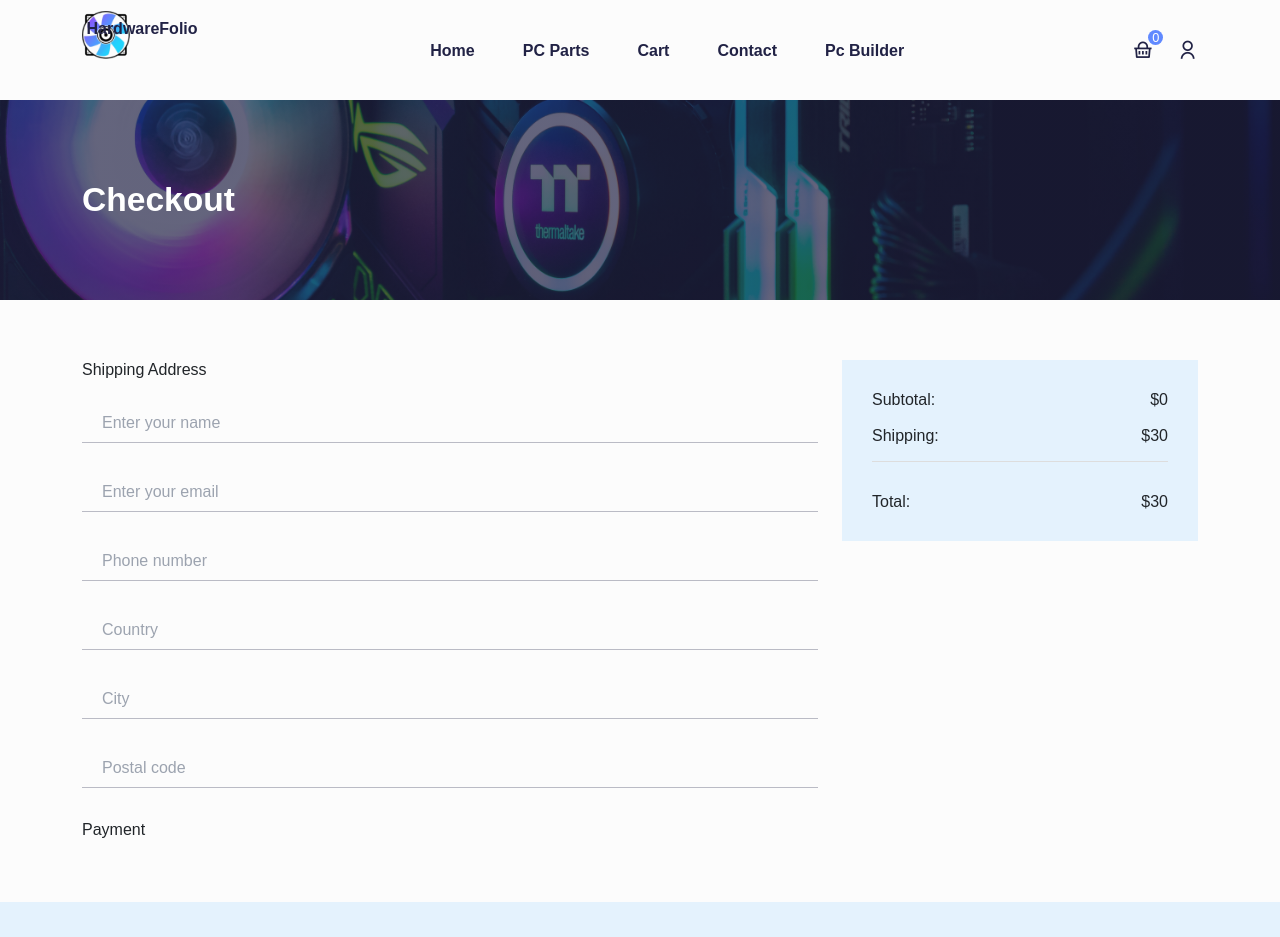
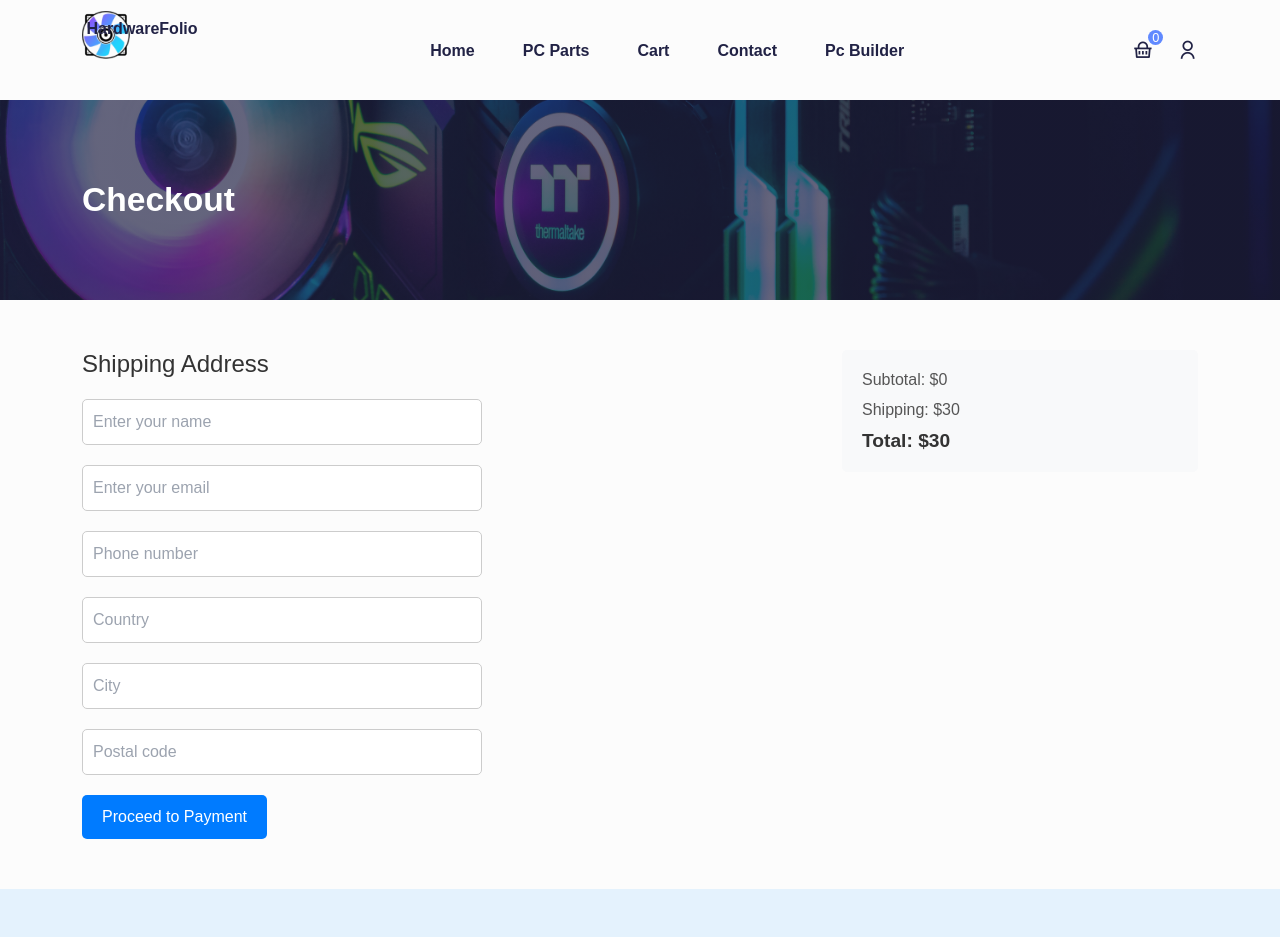
Before and after one commit to chanka1021/HardwareFolio, a React (Create React App) app: page /checkout in a window 1280 px wide. Shown: the top 937 px of the page. Built offline with nearby package versions, Linux system fonts and the light colour scheme.

Commit message:
add firebase and fetch data from it

```diff
--- a/package.json
+++ b/package.json
@@ -8,6 +8,8 @@
     "@testing-library/react": "^11.2.7",
     "@testing-library/user-event": "^12.8.3",
     "bootstrap": "^5.1.3",
+    "firebase": "^10.12.1",
+    "firebase-admin": "^12.1.1",
     "react": "^17.0.2",
     "react-dom": "^17.0.2",
     "react-icons": "^4.9.0",
--- /dev/null
+++ b/src/Hooks/GetProducts.js
@@ -0,0 +1,21 @@
+// useGetProducts.js
+import { useEffect, useState } from 'react';
+import { database } from '../firebaseConfig';
+import { ref, onValue } from 'firebase/database';
+
+const useGetProducts = () => {
+  const [products, setProducts] = useState([]);
+
+  useEffect(() => {
+    const productsRef = ref(database, 'products');
+    onValue(productsRef, (snapshot) => {
+      const data = snapshot.val();
+      const productsArray = data ? Object.values(data) : [];
+      setProducts(productsArray);
+    });
+  }, []);
+
+  return products;
+};
+
+export default useGetProducts;
--- a/src/components/UI/product-card/ProductCard.jsx
+++ b/src/components/UI/product-card/ProductCard.jsx
@@ -5,7 +5,8 @@ import { cartActions } from "../../../store/shopping-cart/cartSlice";
 import "../../../styles/product-card.css";
 
 const ProductCard = (props) => {
-  const { id, title, image01, price } = props.item;
+  const { id, title, imageUrls, price } = props.item;
+  const image = imageUrls[0]
   const dispatch = useDispatch();
 
   const addToCart = () => {
@@ -13,16 +14,15 @@ const ProductCard = (props) => {
       cartActions.addItem({
         id,
         title,
-        image01,
+        image,
         price,
       })
     );
   };
-
   return (
     <div className="product__item">
       <div className="product__img">
-        <img src={image01} alt="product-img" className="product__img--main" />
+        <img src={image} alt="product-img" className="product__img--main" />
       </div>
       <div className="product__content">
         <h5 className="product__title">
--- /dev/null
+++ b/src/firebaseConfig.js
@@ -0,0 +1,24 @@
+import { initializeApp } from 'firebase/app';
+import { getDatabase } from 'firebase/database';
+
+
+// TODO: Add SDKs for Firebase products that you want to use
+// https://firebase.google.com/docs/web/setup#available-libraries
+
+// Your web app's Firebase configuration
+// For Firebase JS SDK v7.20.0 and later, measurementId is optional
+const firebaseConfig = {
+    apiKey: "AIzaSyDwWGXhEIG0HggYUbnCNf1yWq2R5kyHQiA",
+    authDomain: "hardwarefolio-2018c.firebaseapp.com",
+    databaseURL: "https://hardwarefolio-2018c-default-rtdb.europe-west1.firebasedatabase.app",
+    projectId: "hardwarefolio-2018c",
+    storageBucket: "hardwarefolio-2018c.appspot.com",
+    messagingSenderId: "261190902817",
+    appId: "1:261190902817:web:5b71f426f090a7ae78ef60",
+    measurementId: "G-5FTQ5SCY8Y"
+  };
+
+const app = initializeApp(firebaseConfig);
+const database = getDatabase(app);
+
+export { database };
--- a/src/pages/Checkout.jsx
+++ b/src/pages/Checkout.jsx
@@ -38,13 +38,13 @@ const Checkout = () => {
   return (
     <Helmet title="Checkout">
       <CommonSection title="Checkout" />
-      <section>
+      <section className="checkout-section">
         <Container>
           <Row>
             <Col lg="8" md="6">
-              <h6 className="mb-4">Shipping Address</h6>
-              <form className="checkout__form" onSubmit={submitHandler}>
-                <div className="form__group">
+              <h6 className="section-title">Shipping Address</h6>
+              <form className="checkout-form" onSubmit={submitHandler}>
+                <div className="form-group">
                   <input
                     type="text"
                     placeholder="Enter your name"
@@ -53,7 +53,7 @@ const Checkout = () => {
                   />
                 </div>
 
-                <div className="form__group">
+                <div className="form-group">
                   <input
                     type="email"
                     placeholder="Enter your email"
@@ -61,7 +61,7 @@ const Checkout = () => {
                     onChange={(e) => setEnterEmail(e.target.value)}
                   />
                 </div>
-                <div className="form__group">
+                <div className="form-group">
                   <input
                     type="number"
                     placeholder="Phone number"
@@ -69,7 +69,7 @@ const Checkout = () => {
                     onChange={(e) => setEnterNumber(e.target.value)}
                   />
                 </div>
-                <div className="form__group">
+                <div className="form-group">
                   <input
                     type="text"
                     placeholder="Country"
@@ -77,7 +77,7 @@ const Checkout = () => {
                     onChange={(e) => setEnterCountry(e.target.value)}
                   />
                 </div>
-                <div className="form__group">
+                <div className="form-group">
                   <input
                     type="text"
                     placeholder="City"
@@ -85,7 +85,7 @@ const Checkout = () => {
                     onChange={(e) => setEnterCity(e.target.value)}
                   />
                 </div>
-                <div className="form__group">
+                <div className="form-group">
                   <input
                     type="number"
                     placeholder="Postal code"
@@ -93,22 +93,22 @@ const Checkout = () => {
                     onChange={(e) => setPostalCode(e.target.value)}
                   />
                 </div>
-                <button type="submit" className="addTOCart__btn">
-                  Payment
+                <button type="submit" className="payment-button">
+                  Proceed to Payment
                 </button>
               </form>
             </Col>
 
             <Col lg="4" md="6">
-              <div className="checkout__bill">
-                <h6 className="d-flex align-items-center justify-content-between mb-3">
+              <div className="checkout-bill">
+                <h6 className="bill-item">
                   Subtotal: <span>${cartTotalAmount}</span>
                 </h6>
-                <h6 className="d-flex align-items-center justify-content-between mb-3">
+                <h6 className="bill-item">
                   Shipping: <span>${shippingCost}</span>
                 </h6>
-                <div className="checkout__total">
-                  <h5 className="d-flex align-items-center justify-content-between">
+                <div className="checkout-total">
+                  <h5 className="total-amount">
                     Total: <span>${totalAmount}</span>
                   </h5>
                 </div>
--- a/src/pages/Home.jsx
+++ b/src/pages/Home.jsx
@@ -3,79 +3,38 @@ import React, { useState, useEffect, useRef } from "react";
 import Helmet from "../components/Helmet/Helmet.js";
 import { Container, Row, Col, ListGroup, ListGroupItem } from "reactstrap";
 import { BsCpuFill, BsGpuCard, BsKeyboardFill, BsMemory, BsRocketTakeoff } from "react-icons/bs";
-
-
 import heroImg from "../assets/images/hero.png";
 import "../styles/hero-section.css";
-
 import { Link } from "react-router-dom";
-
 import Category from "../components/UI/category/Category.jsx";
-
 import "../styles/home.css";
-
-
-import products from "../assets/fake-data/products.js";
-
-
 import ProductCard from "../components/UI/product-card/ProductCard.jsx";
-
 import whyImg from "../assets/images/location.png";
-
 import networkImg from "../assets/images/network.png";
-
 import TestimonialSlider from "../components/UI/slider/TestimonialSlider.jsx";
+import useGetProducts from "../Hooks/GetProducts.js";
 
 
 const Home = () => {
   const [category, setCategory] = useState("ALL");
-  const [allProducts, setAllProducts] = useState(products);
+  const [allProducts, setAllProducts] = useState([]);
 
-
-  useEffect(() => {
-    if (category === "ALL") {
-      setAllProducts(products);
-    }
-
-    if (category === "gpu") {
-      const filteredProducts = products.filter(
-        (item) => item.category === "gpu"
-      );
-
-      setAllProducts(filteredProducts);
-    }
-
-    if (category === "accessories") {
-      const filteredProducts = products.filter(
-        (item) => item.category === "accessories"
-      );
-
-      setAllProducts(filteredProducts);
-    }
-
-    if (category === "cpu") {
-      const filteredProducts = products.filter(
-        (item) => item.category === "cpu"
-      );
-
-      setAllProducts(filteredProducts);
-    }
-
-    if (category === "ram") {
-      const filteredProducts = products.filter(
-        (item) => item.category === "ram"
-      );
-
-      setAllProducts(filteredProducts);
-    }
-  }, [category]);
 
   const ref = useRef(null);
 
   const handleClick = () => {
     ref.current?.scrollIntoView({behavior: 'smooth'});
-    console.log("clok")
   };
+
+  const FireBaseProducts =  useGetProducts();
+  useEffect(() => {
+    if (category === "ALL") {
+      setAllProducts(FireBaseProducts);
+    } else {
+      const filteredProducts = FireBaseProducts.filter(item => item.category === category.toLowerCase());
+      setAllProducts(filteredProducts);
+    }
+  }, [category, FireBaseProducts]);
 
   return (
     <Helmet title="Home">
--- a/src/pages/PcParts.jsx
+++ b/src/pages/PcParts.jsx
@@ -1,20 +1,28 @@
-import React, { useState } from "react";
+import React, { useEffect, useState } from "react";
 import Helmet from "../components/Helmet/Helmet";
 import CommonSection from "../components/UI/common-section/CommonSection";
 
 import { Container, Row, Col } from "reactstrap";
 
-import products from "../assets/fake-data/products";
 import ProductCard from "../components/UI/product-card/ProductCard";
 import ReactPaginate from "react-paginate";
 
 import "../styles/all-parts.css";
 import "../styles/pagination.css";
+import useGetProducts from "../Hooks/GetProducts";
 
 const Pcparts = () => {
   const [searchTerm, setSearchTerm] = useState("");
 
   const [pageNumber, setPageNumber] = useState(0);
+  const [products, setProducts] = useState([]);
+
+  const FireBaseProducts =  useGetProducts();
+  useEffect(() => {
+      setProducts(FireBaseProducts);
+
+  }, [FireBaseProducts]);
+
 
   const searchedProduct = products.filter((item) => {
     if (searchTerm.value === "") {
--- a/src/styles/checkout.css
+++ b/src/styles/checkout.css
@@ -1,18 +1,59 @@
-.checkout__bill {
-  background: #e4f2fd;
-  padding: 30px;
+/* checkout.css */
+
+.checkout-section {
+  padding: 50px 0;
 }
 
-.checkout__total {
-  border-top: 1px solid #ddd;
-  padding-top: 30px;
+.section-title {
+  font-size: 1.5rem;
+  margin-bottom: 20px;
+  color: #333;
 }
 
-@media only screen and (max-width: 768px) {
-  .checkout__bill h6 {
-    font-size: 0.9rem;
-  }
-  .checkout__bill {
-    margin-top: 40px;
-  }
+.checkout-form {
+  max-width: 400px;
 }
+
+.form-group {
+  margin-bottom: 20px;
+}
+
+.form-group input {
+  width: 100%;
+  padding: 10px;
+  border: 1px solid #ccc;
+  border-radius: 5px;
+  outline: none;
+}
+
+.payment-button {
+  background-color: #007bff;
+  color: #fff;
+  padding: 10px 20px;
+  border: none;
+  border-radius: 5px;
+  cursor: pointer;
+  transition: background-color 0.3s ease;
+}
+
+.payment-button:hover {
+  background-color: #0056b3;
+}
+
+.checkout-bill {
+  background-color: #f8f9fa;
+  padding: 20px;
+  border-radius: 5px;
+}
+
+.bill-item {
+  margin-bottom: 10px;
+  font-size: 1rem;
+  color: #555;
+}
+
+.total-amount {
+  font-size: 1.2rem;
+  font-weight: bold;
+  color: #333;
+}
```
Also changed, not shown: 1 other file (tests, documents, lock files or other folders).
